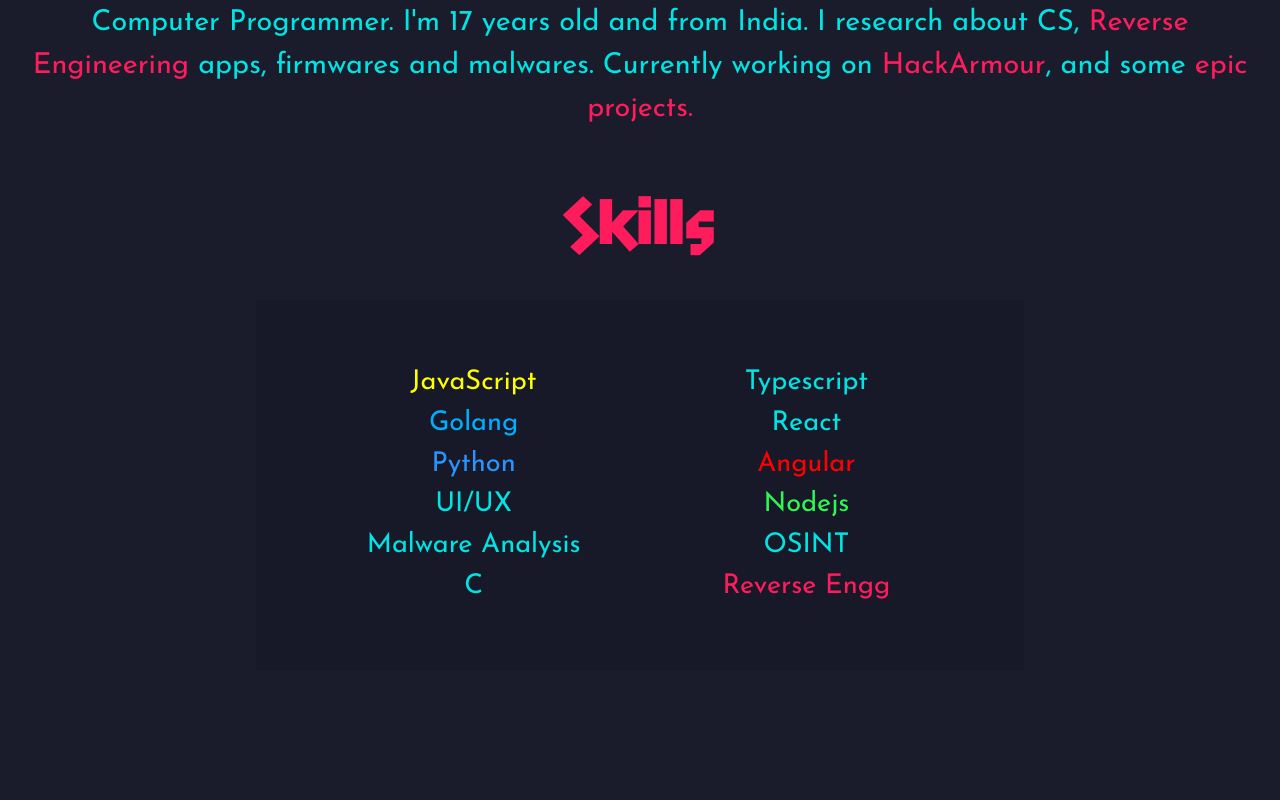
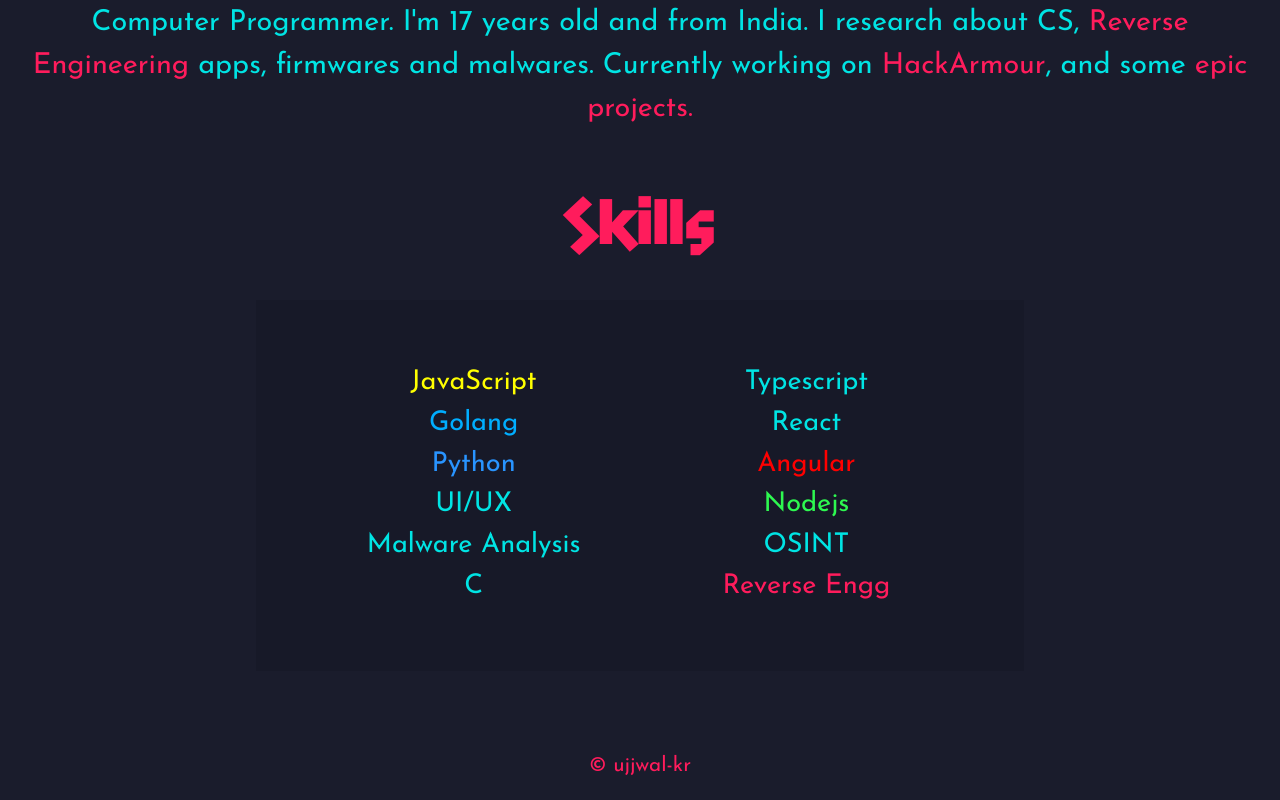
Before and after one commit to ujjwal-kr/mywebsite, a React (Create React App) app: page / in a window 1280 px wide. Shown: the part 921-1721 px from the top of the page. Before the commit the page ends 1652 px from the top, so only its background shows below. Built offline with nearby package versions, Linux system fonts and the light colour scheme.

Commit message:
add footer

```diff
--- a/src/components/home.tsx
+++ b/src/components/home.tsx
@@ -82,3 +82,10 @@ export const Col = styled.div `
         font-size: 1.1em;
     }
 `
+
+export const Footer = styled.div`
+    padding: 1.2rem;
+    margin: auto;
+    text-align: center;
+    font-size: 1.3rem;
+`
--- /dev/null
+++ b/src/footer.tsx
@@ -0,0 +1,11 @@
+import { Footer } from './components/home'
+
+function FooterComponent() {
+    return(
+        <Footer className="text">
+           <a href="https://github.com/ujjwal-kr">&copy; ujjwal-kr</a>
+        </Footer>
+    )
+}
+
+export default FooterComponent
--- a/src/home.tsx
+++ b/src/home.tsx
@@ -1,14 +1,16 @@
 import React from 'react';
 import MyImage from './assets/myself.png';
-import { MyImageEl, ImgContainer, Name, Description, Whoami, DesHeading, SkillsContainer, Col } from './components/home';
+import { MyImageEl, ImgContainer, Name, Description, Whoami, DesHeading, SkillsContainer, Col, Footer } from './components/home';
 import { motion } from 'framer-motion';
 import './glitch.scss';
+import FooterComponent from './footer';
 
 function Home() {
     return (
         <div>
             <Hero />
             <Skills />
+            <FooterComponent />
         </div>
     )
 }
@@ -89,6 +91,4 @@ function Skills() {
 }
 
 
-
-
-export default Home;
+export default Home
--- a/src/projects.tsx
+++ b/src/projects.tsx
@@ -2,6 +2,7 @@ import { IProject, projectData } from "./data"
 import { Header, Showcase, ShowcasePara, ProjectList, ProjectHead, ProjectDec, Project } from "./components/projects"
 import React from "react"
 import { motion } from 'framer-motion'
+import FooterComponent from "./footer"
 
 interface State {
     projects?: IProject[]
@@ -64,6 +65,7 @@ class Projects extends React.Component<any, State> {
                         </ProjectList>
                     </motion.div>
                 </Showcase>
+                <FooterComponent />
             </div>
         )
     }
```
